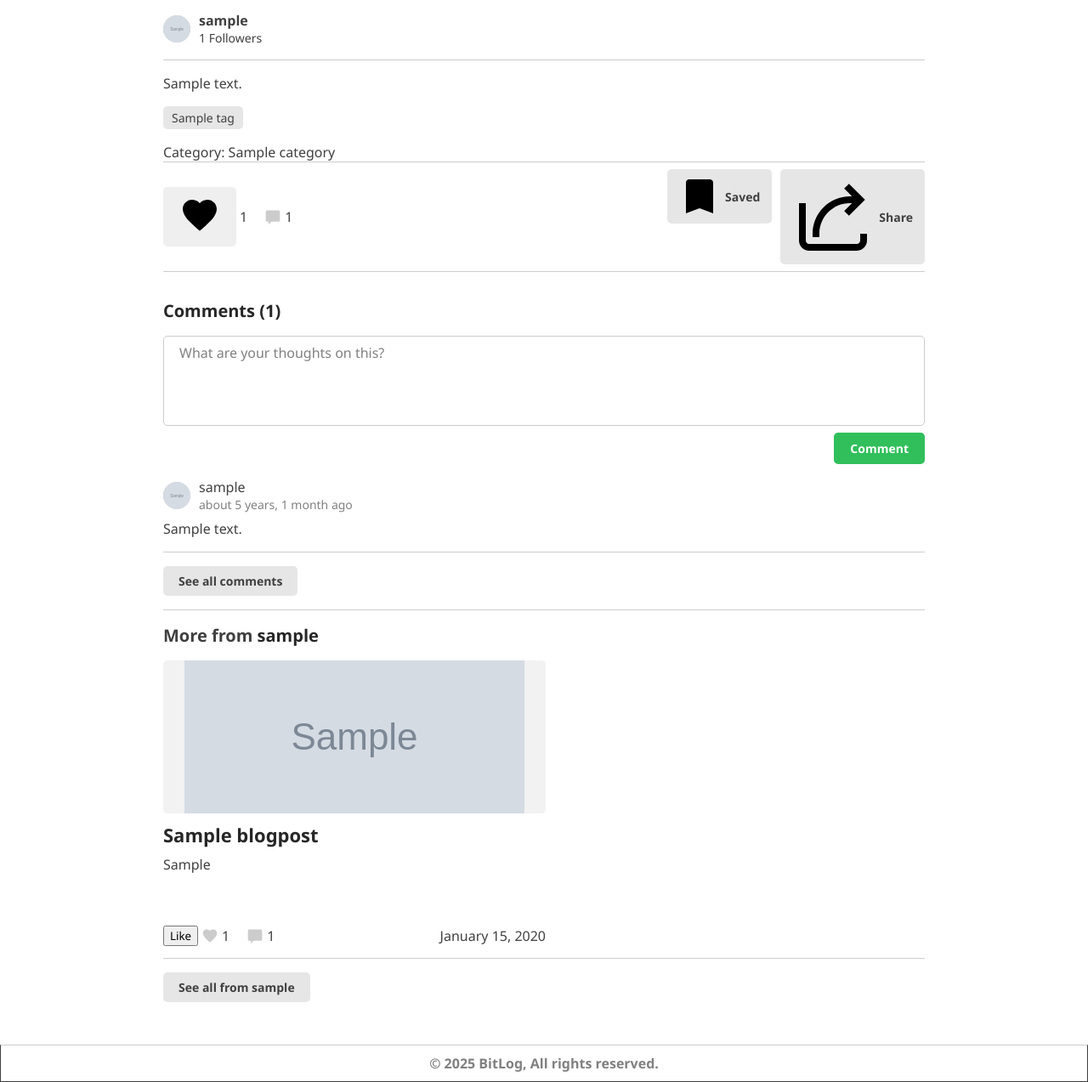
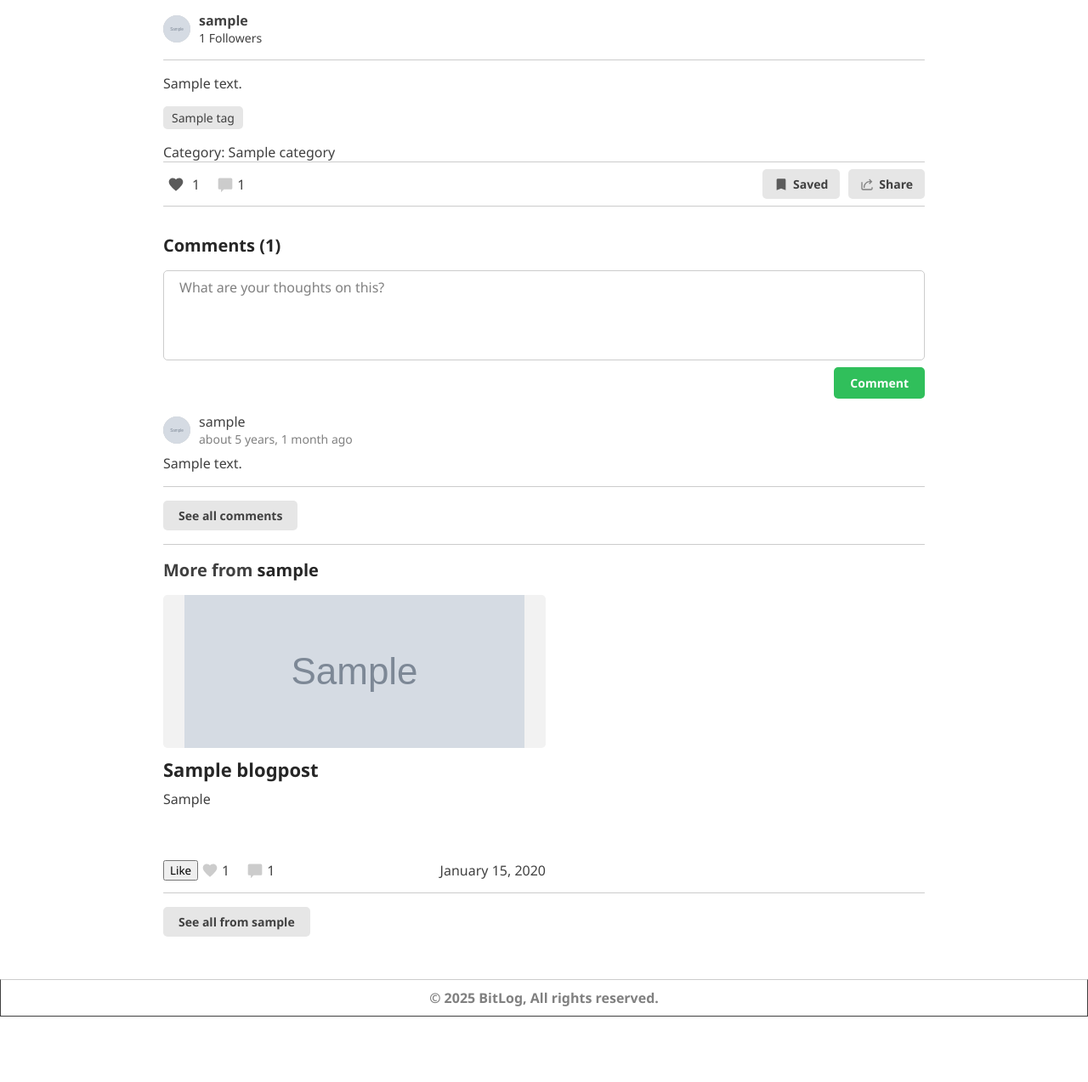
Before and after one commit to Anas-Shakeel/bitlog, a Django app: a page that uses templates/layout.html in a window 1280 px wide. Shown: the part 202-1475 px from the top of the page at 85% size. After the commit the page ends 1398 px from the top, so only its background shows below. Run offline with Django 5.2, Linux system fonts and the light colour scheme; a user stored in the database is signed in; tables that the repository leaves empty hold one stand-in row (values such as "Sample post"); grey boxes marked "Sample" are stand-in pictures; some libraries are stand-ins or nearby versions.

Commit message:
Fix styling

```diff
--- a/static/css/style.css
+++ b/static/css/style.css
@@ -52,8 +52,10 @@
     --img-placeholder-clr: rgb(242, 242, 242);
     --img-placeholder-clr-darker: #cccccc;
 
-    --svg-light-clr: #fff;
-    --svg-dark-clr: #5b5b5b;
+    --svg-clr-light: #fff;
+    --svg-clr-normal: #ccc;
+    --svg-clr-dark: #808080;
+    --svg-clr-darker: #5b5b5b;
 
     /* Font color */
     --fc-darkest: #000;
@@ -223,7 +225,8 @@ main {
 .container {
     min-width: 70vw;
     max-width: 74vw;
-    /* padding-top: 50px; */
+    /* min-width: 70vw; */
+    /* max-width: 74vw; */
     padding-top: 30px;
 }
 
@@ -693,7 +696,6 @@ main {
 
     aspect-ratio: 1/1;
     object-fit: cover;
-
 }
 .avatar-large {
     /* For Profile page */
@@ -713,7 +715,7 @@ main {
 
 /* Icons */
 .icon {
-    /* border: 1px solid; */
+    fill: var(--svg-clr-normal);
 }
 
 .icon-small {
@@ -721,8 +723,12 @@ main {
     height: 16px;
 }
 .icon-medium {
+    width: 20px;
+    height: 20px;
 }
 .icon-large {
+    width: 24px;
+    height: 24px;
 }
 
 /* Messages */
@@ -806,7 +812,6 @@ main {
     color: var(--fc-normal);
     border: 1px solid var(--border-color);
 }
-
 .btn-secondary:hover {
     background-color: var(--btn-primary-clr);
     color: var(--fc-lightest);
@@ -840,7 +845,6 @@ main {
 .btn-danger {
     color: var(--error-color);
 }
-
 .btn-danger:hover {
     background-color: var(--error-color);
     color: var(--fc-lightest);
@@ -864,7 +868,7 @@ main {
     border-color: var(--fc-darker);
 }
 
-/* Icon BTN */
+/* BTN with Icon and text */
 .btn-with-icon {
     padding-left: 14px;
     padding-right: 14px;
@@ -872,6 +876,37 @@ main {
     align-items: center;
     justify-content: space-between;
     gap: 6px;
+    fill: var(--svg-clr-dark);
+}
+.btn-with-icon svg {
+    width: 16px;
+    height: 16px;
+}
+.btn-with-icon-active svg {
+    fill: var(--svg-clr-darker);
+}
+.btn-with-icon-active:hover svg {
+    fill: var(--svg-clr-darker);
+}
+
+/* BTN with icon only */
+.btn-icon {
+    display: flex;
+    align-items: center;
+    justify-content: space-between;
+    background-color: transparent;
+    padding: 4px;
+}
+.btn-icon svg {
+    width: 20px;
+    height: 20px;
+    fill: var(--svg-clr-normal);
+}
+.btn-icon:hover svg {
+    fill: var(--svg-clr-darker);
+}
+.btn-icon-active svg {
+    fill: var(--svg-clr-darker);
 }
 
 /* Inputs */
@@ -1161,12 +1196,6 @@ h6 {
     text-decoration: underline;
 }
 
-.markdown ol {
-}
-
-.markdown ul {
-}
-
 .markdown blockquote {
     display: flex;
     flex-direction: column;
```
